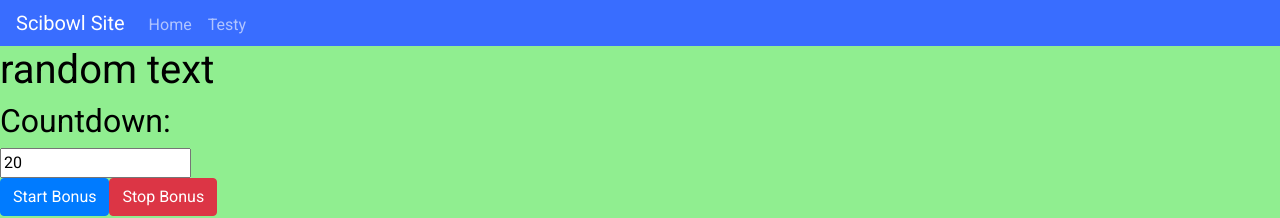
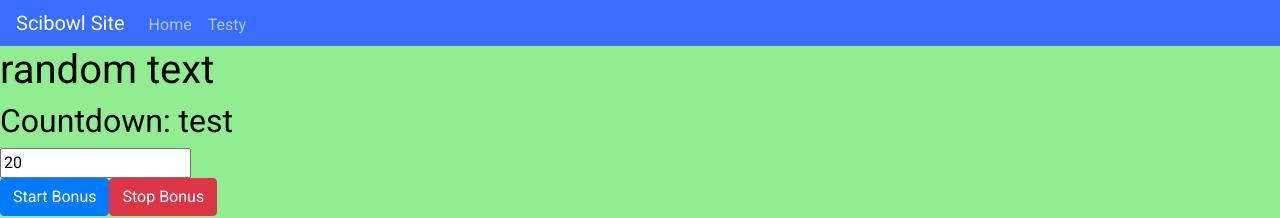
Before and after one commit to hahnlheem/scibowl-site, a React app: page /testy/ in a window 1280 px wide. Shown: the top 218 px of the page. Built offline with nearby package versions, Linux system fonts and the light colour scheme; no server answers; the HTML template or start-up script is replaced by a standard one.

Commit message:
negPause to stop timer

```diff
--- a/client/src/components/modules/Clock.js
+++ b/client/src/components/modules/Clock.js
@@ -6,8 +6,8 @@ class Clock extends Component {
       super(props);
       this.state = {
         timeLeft: 20,
-        paused: true,
-       };
+        isPaused: true,
+      };
       this.tick = this.tick.bind(this);
     }
 
@@ -22,7 +22,7 @@ class Clock extends Component {
 
     tick() {
         this.interval = setInterval(() => {
-            if (this.state.timeLeft > 0 && (this.state.paused)) {
+            if (this.state.timeLeft > 0 && (this.state.isPaused)) {
                 this.setState(prevState => ({
                     timeLeft: prevState.timeLeft-1
                 }));
@@ -31,14 +31,10 @@ class Clock extends Component {
         }, 1000);
     }
 
-    negPause() {
-      this.setState({
-        paused: !(this.state.paused)
-      } );
-    }
-
-    stopTimer = () => {
-      clearInterval(this.state.timeLeft)
+    negPause = (e) => {
+      this.setState(prevState => ({
+        isPaused: !(this.state.isPaused)
+      }));
     }
 
     setSeconds = (e) => {
@@ -51,12 +47,12 @@ class Clock extends Component {
       return (
         <div className="full-page">
           <h1>random text</h1>
-          <h2>Countdown:</h2>
+          <h2>Countdown: { this.state.isPaused ? "test" : 20 }</h2>
           <div>
             <input type="text" onChange={ this.setSeconds } value={ this.state.timeLeft } />
           </div>
           <button onClick={this.tick} type="button" class="btn btn-primary">Start Bonus</button>
-          <button onClick={this.stopTimer} type="button" class="btn btn-danger">Stop Bonus</button>
+          <button onClick={this.negPause} type="button" class="btn btn-danger">Stop Bonus</button>
         </div>
       );
     }
```
